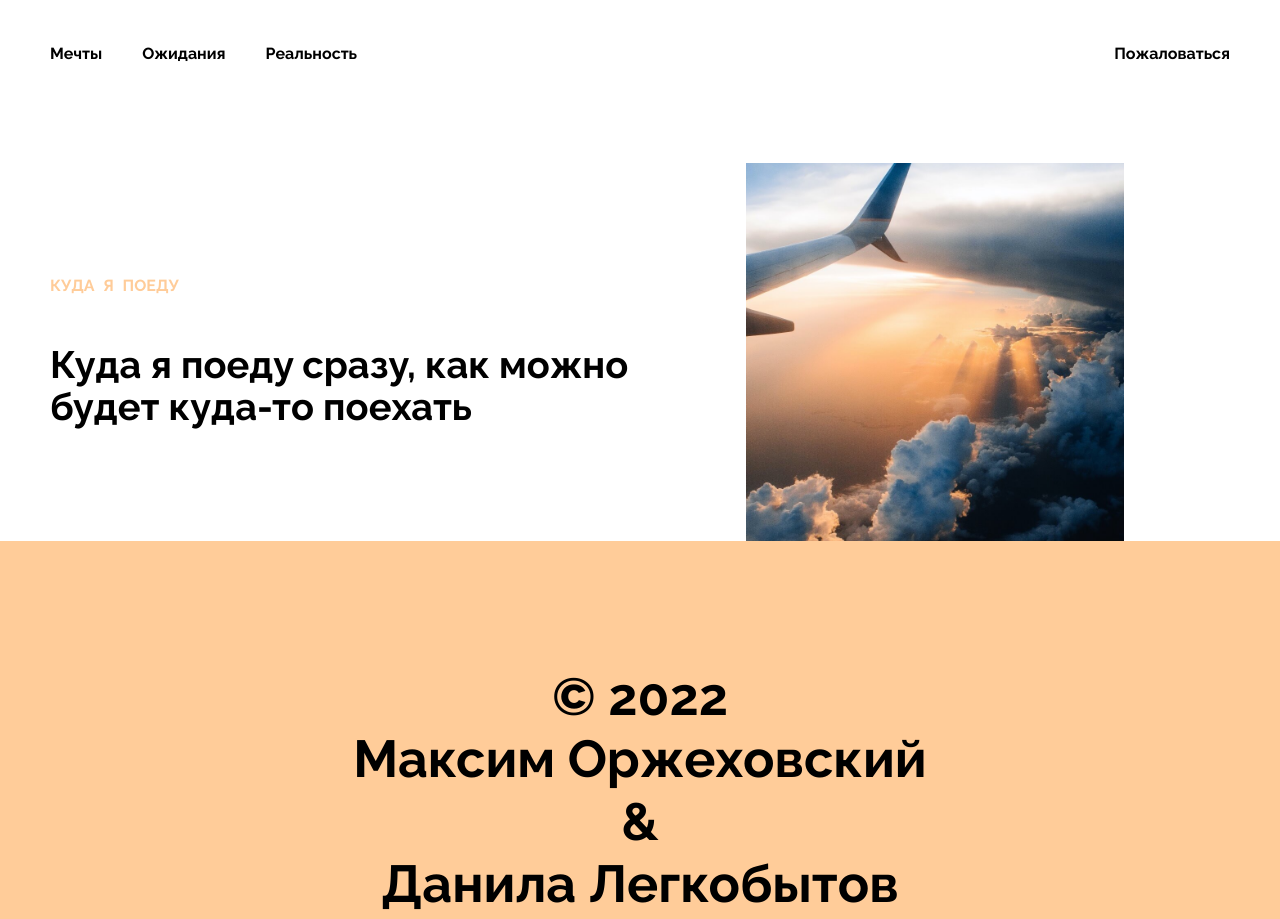
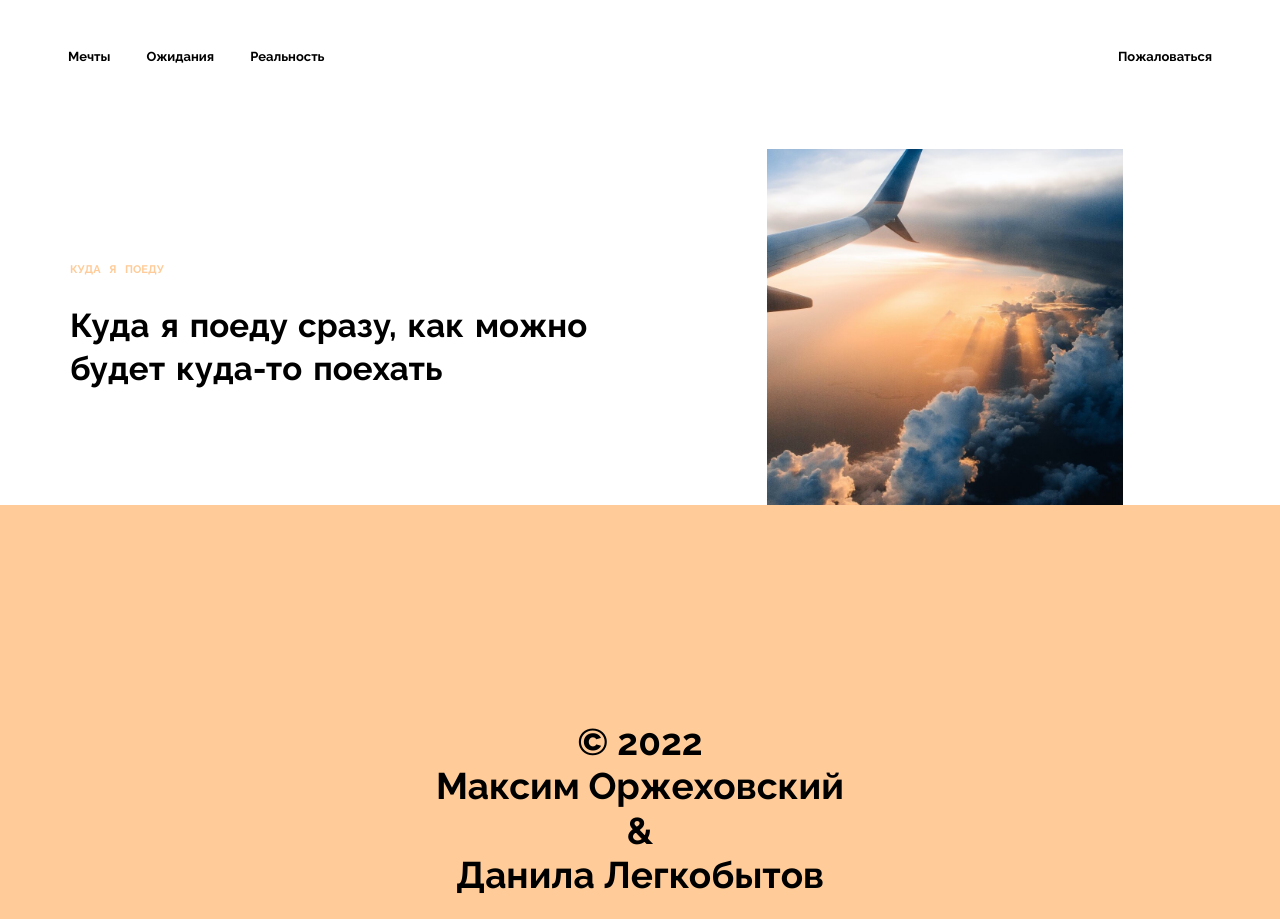
Before and after one commit to Bjorn86/yp-contest, a plain HTML site: page index.html in a window 1280 px wide. Shown: the top 919 px of the page. Drawn offline with Linux system fonts and the light colour scheme.

Commit message:
Pixel perfect

```diff
--- a/blocks/footer/__text-wrapper/footer__text-wrapper.css
+++ b/blocks/footer/__text-wrapper/footer__text-wrapper.css
@@ -1,3 +1,3 @@
 .footer__text-wrapper {
-  margin: 125px 0;
+  margin: 215px 0;
 }
--- a/blocks/footer/__text/footer__text.css
+++ b/blocks/footer/__text/footer__text.css
@@ -1,7 +1,7 @@
 .footer__text {
   margin: 0;
   font-weight: 700;
-  font-size: 52px;
+  font-size: 37px;
   line-height: 1.2;
   text-align: center;
 }
--- a/blocks/header/__link/header__link.css
+++ b/blocks/header/__link/header__link.css
@@ -1,7 +1,7 @@
 .header__link {
   font-weight: 700;
-  font-size: 16px;
-  line-height: 1.12;
+  font-size: 13px;
+  line-height: 1.1;
   text-decoration: none;
   color: #000;
 }
--- a/blocks/header/header.css
+++ b/blocks/header/header.css
@@ -6,7 +6,8 @@
   -webkit-font-smoothing: antialiased;
   -moz-osx-font-smoothing: grayscale;
   max-width: 100%;
-  padding: 0 50px;
+  padding: 0 68px;
   display: flex;
   justify-content: space-between;
+  align-items: baseline;
 }
--- a/blocks/intro/__img/intro__img.css
+++ b/blocks/intro/__img/intro__img.css
@@ -1,6 +1,7 @@
 .intro__img {
-  width: 32%;
+  width: 31.2%;
   margin: 0 auto;
+  padding-left: 40px;
   aspect-ratio: 1/1;
   object-fit: cover;
 }
--- a/blocks/intro/__text-wrapper/intro__text-wrapper.css
+++ b/blocks/intro/__text-wrapper/intro__text-wrapper.css
@@ -2,5 +2,5 @@
   max-width: 50%;
   display: flex;
   flex-direction: column;
-  gap: 50px;
+  gap: 29px;
 }
--- a/blocks/intro/intro.css
+++ b/blocks/intro/intro.css
@@ -6,7 +6,7 @@
   -webkit-font-smoothing: antialiased;
   -moz-osx-font-smoothing: grayscale;
   max-width: 100%;
-  padding: 0 50px;
+  padding: 0 70px;
   display: flex;
   justify-content: space-between;
   align-items: center;
--- a/blocks/menu/__link/menu__link.css
+++ b/blocks/menu/__link/menu__link.css
@@ -1,6 +1,6 @@
 .menu__link {
   font-weight: 700;
-  font-size: 16px;
+  font-size: 13px;
   line-height: 1.1;
   text-decoration: none;
   color: #000;
--- a/blocks/menu/__list/menu__list.css
+++ b/blocks/menu/__list/menu__list.css
@@ -1,6 +1,6 @@
 .menu__list {
   display: flex;
-  gap: 40px;
+  gap: 36px;
   margin: 0;
   padding: 0;
   list-style: none;
--- a/blocks/page/__content/page__content.css
+++ b/blocks/page/__content/page__content.css
@@ -1,3 +1,3 @@
 .page__content {
-  margin-top: 100px;
+  margin-top: 84px;
 }
--- a/blocks/page/page.css
+++ b/blocks/page/page.css
@@ -4,5 +4,5 @@
   margin: 0 auto;
   display: flex;
   flex-direction: column;
-  padding-top: 45px;
+  padding-top: 47px;
 }
--- a/blocks/section-description/section-description.css
+++ b/blocks/section-description/section-description.css
@@ -4,6 +4,7 @@
   -moz-osx-font-smoothing: grayscale;
   margin: 0;
   font-weight: 700;
-  font-size: 38px;
-  line-height: 1.1;
+  font-size: 33px;
+  line-height: 1.3;
+  word-spacing: 3px;
 }
--- a/blocks/section-title/section-title.css
+++ b/blocks/section-title/section-title.css
@@ -4,9 +4,9 @@
   -moz-osx-font-smoothing: grayscale;
   margin: 0;
   font-weight: 700;
-  font-size: 16px;
+  font-size: 11px;
   line-height: 1.1;
-  word-spacing: 5px;
+  word-spacing: 6px;
   text-transform: uppercase;
   color: var(--color-main);
 }
--- a/index.html
+++ b/index.html
@@ -40,7 +40,7 @@
   <footer class="footer">
     <div class="footer__text-wrapper">
       <p class="footer__text">&copy; 2022</p>
-      <p class="footer__text">Максим Оржеховский</p>
+      <p class="footer__text">Максим Оржеховский</p> <!-- ! Ссылки на профиль GitHub? -->
       <p class="footer__text">&amp;</p>
       <p class="footer__text">Данила Легкобытов</p>
     </div>
```
